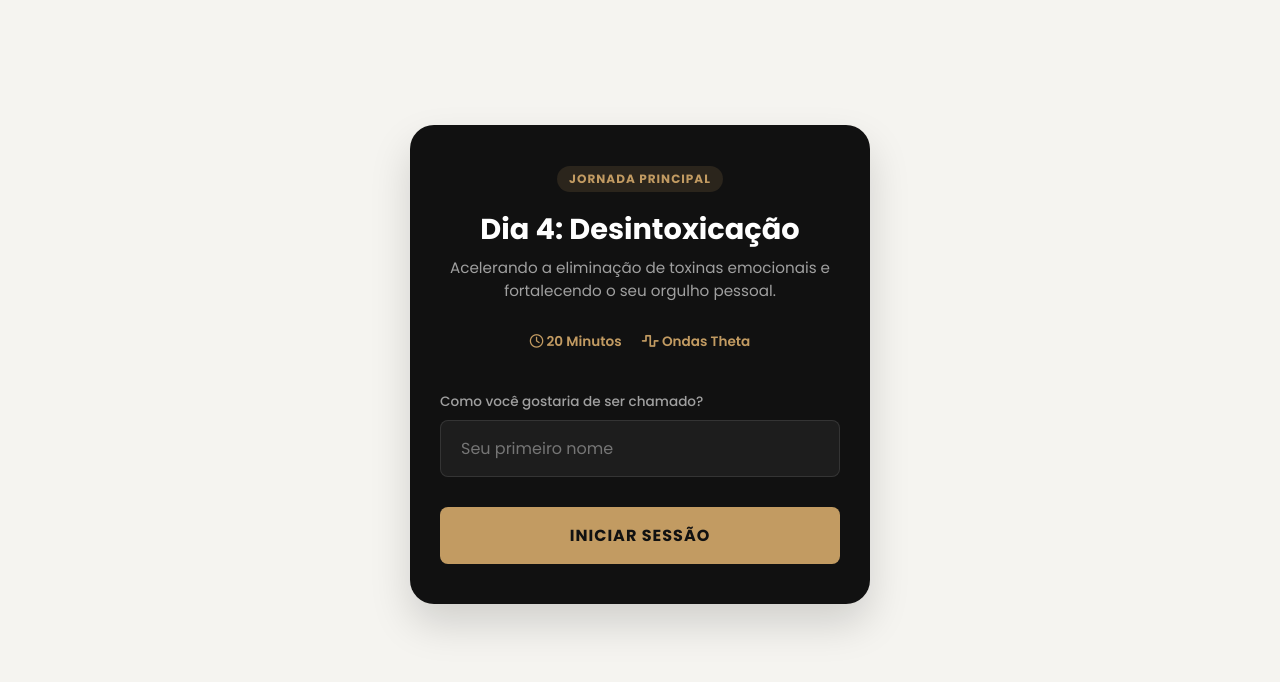
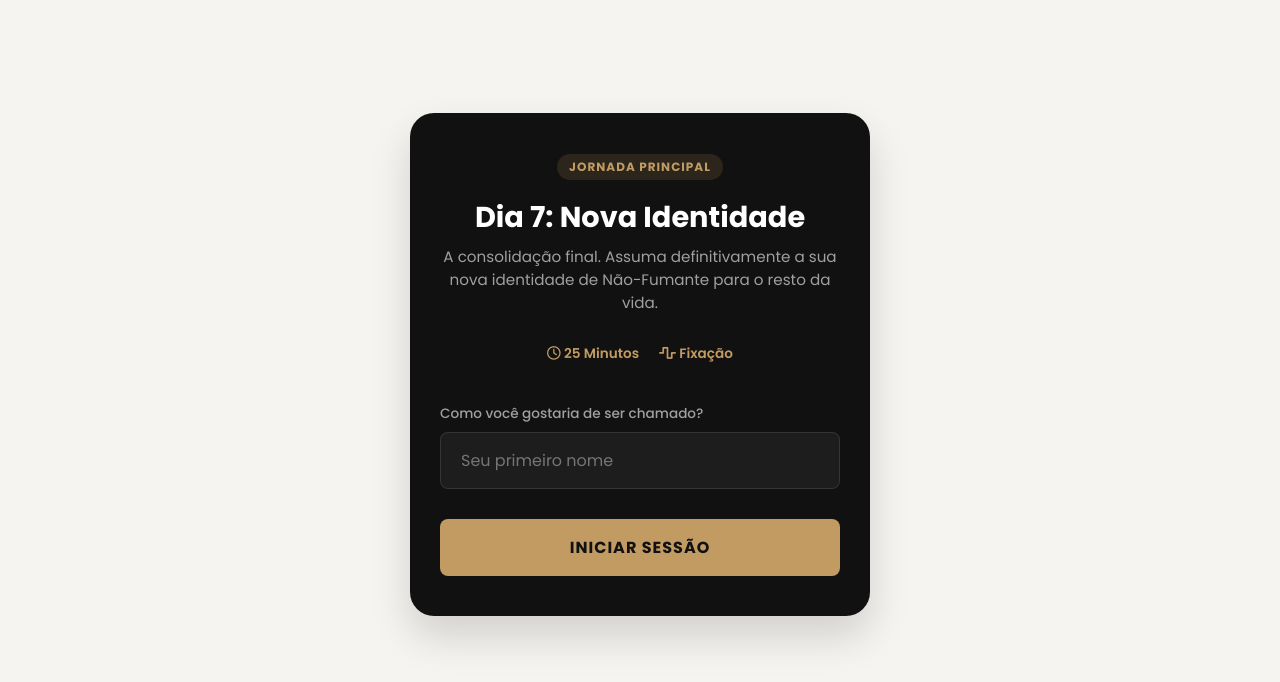
Before and after one commit to anakarolinaiclube-ux/metodor7, a website: page index.html in a window 1280 px wide. Shown: the part 70-752 px from the top of the page. Drawn offline with Linux system fonts and the light colour scheme.

Commit message:
Update index.html

```diff
--- a/index.html
+++ b/index.html
@@ -3,7 +3,7 @@
 <head>
     <meta charset="UTF-8">
     <meta name="viewport" content="width=device-width, initial-scale=1.0, maximum-scale=1.0, user-scalable=no">
-    <title>Dia 4: Desintoxicação - Método Respira</title>
+    <title>Dia 7: Nova Identidade - Método Respira</title>
 
     <!-- Fonte Poppins -->
     <link rel="preconnect" href="https://fonts.googleapis.com">
@@ -224,12 +224,12 @@
     <div class="player-container">
         <div class="app-card">
             <div class="protocol-tag">Jornada Principal</div>
-            <h1>Dia 4: Desintoxicação</h1>
-            <p>Acelerando a eliminação de toxinas emocionais e fortalecendo o seu orgulho pessoal.</p>
+            <h1>Dia 7: Nova Identidade</h1>
+            <p>A consolidação final. Assuma definitivamente a sua nova identidade de Não-Fumante para o resto da vida.</p>
 
             <div class="meta-info">
-                <span><i class="far fa-clock"></i> 20 Minutos</span>
-                <span><i class="fas fa-wave-square"></i> Ondas Theta</span>
+                <span><i class="far fa-clock"></i> 25 Minutos</span>
+                <span><i class="fas fa-wave-square"></i> Fixação</span>
             </div>
 
             <!-- Formulário de Entrada -->
@@ -280,7 +280,7 @@
         // Instanciando os áudios
         const introAudio = new Audio();
         // Áudio fixo do protocolo (URL Placeholder)
-        const mainAudio = new Audio('https://raw.githubusercontent.com/anakarolinaiclube-ux/metodor4/main/audio/respira.mp3');
+        const mainAudio = new Audio('https://raw.githubusercontent.com/anakarolinaiclube-ux/metodor7/main/audio/respira.mp3');
 
         // 1. Usuário digita o nome e a API é chamada
         startBtn.addEventListener('click', async () => {
@@ -362,7 +362,7 @@
         // Toca o áudio principal da terapia
         function playMainAudio() {
             statusText.innerText = "Sessão em Andamento";
-            subStatus.innerText = "Dia 4: Desintoxicação";
+            subStatus.innerText = "Dia 7: Nova Identidade";
             mainAudio.currentTime = 0;
             mainAudio.play().catch(e => console.error("Erro ao tocar áudio principal:", e));
         }
```
